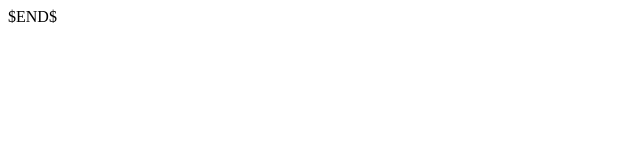
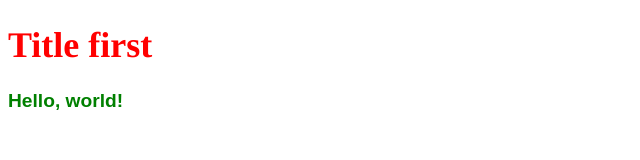
Before and after one commit to HannaHurieva/GitTask, a plain HTML site: page src/index.html in a window 1280 px wide. Shown: the whole page, without its empty margins (0-640 px from the left). Drawn offline with Linux system fonts and the light colour scheme.

Commit message:
changed index.html

```diff
--- a/src/index.html
+++ b/src/index.html
@@ -1,10 +1,19 @@
 <!DOCTYPE html>
 <html lang="en">
 <head>
-    <meta charset="UTF-8">
-    <title>$Title$</title>
+    <meta charset="utf-8">
+    <title>Git task</title>
+    <style>
+        @import url("styles/style.css");
+        H1 {
+            font-size: 120%;
+            font-family: Arial, Helvetica, sans-serif;
+            color: green;
+        }
+    </style>
 </head>
 <body>
-$END$
+<h1 style="font-size: 36px; font-family: Times, serif; color: red">Title first</h1>
+<h1>Hello, world!</h1>
 </body>
 </html>
```
